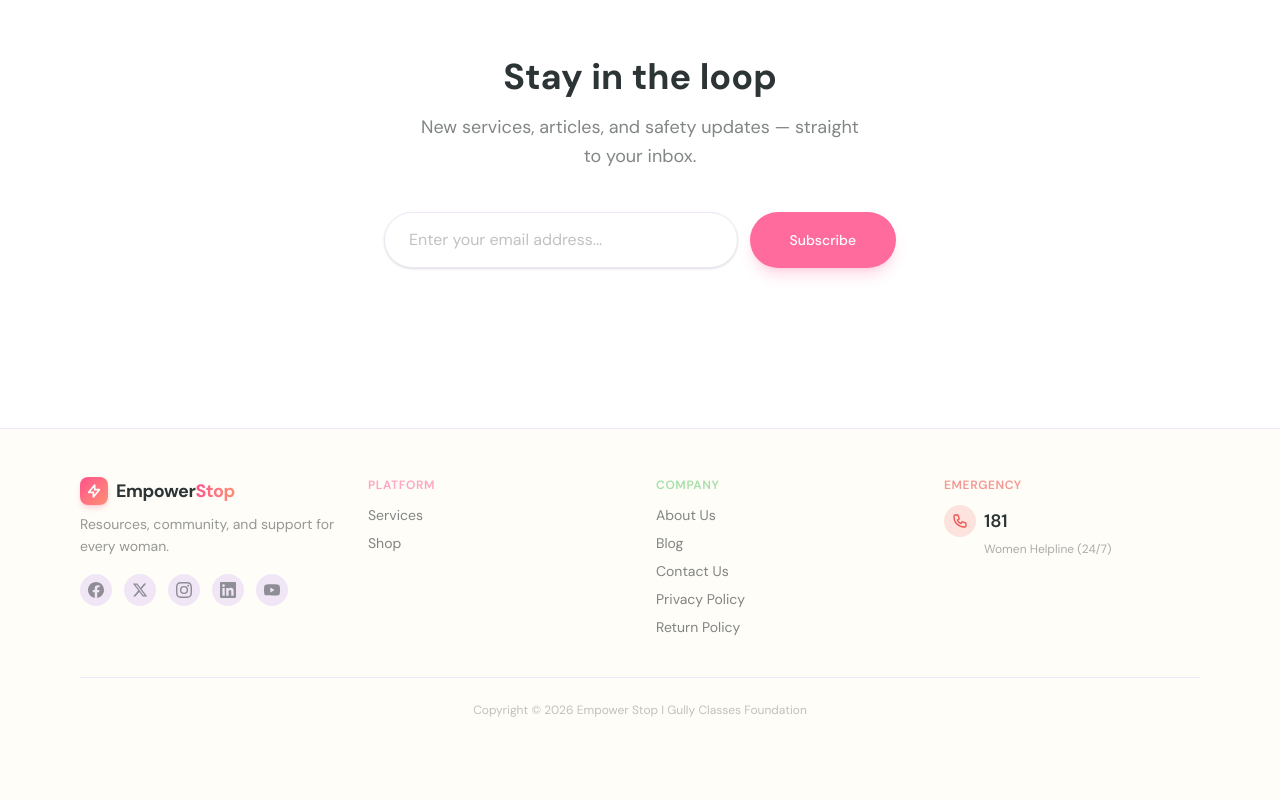
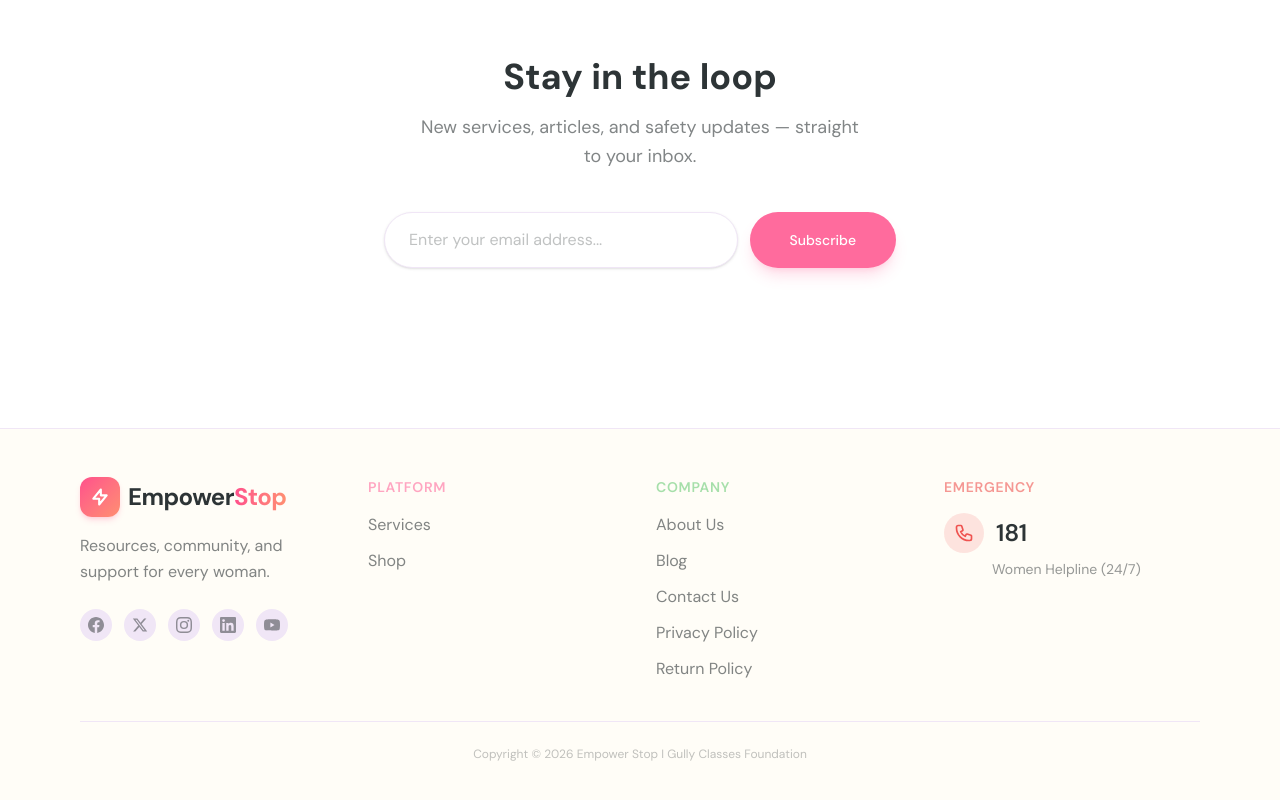
Before and after one commit to Sameera-13/empower-, a React (Vite) app in the folder client/: page / in a window 1280 px wide. Shown: the part 4275-5075 px from the top of the page. Before the commit the page ends 5041 px from the top, so only its background shows below. Built offline with nearby package versions, Linux system fonts and the light colour scheme; no server answers.

Commit message:
Increase font sizes globally across forms, Contact, About, Services, and Footer for better readability

```diff
--- a/client/src/components/common/Input.jsx
+++ b/client/src/components/common/Input.jsx
@@ -4,13 +4,13 @@ const Input = forwardRef(({ label, error, className = '', ...props }, ref) => {
   return (
     <div className={`w-full ${className}`}>
       {label && (
-        <label className="block text-sm font-medium text-[#2D3436] mb-1.5">
+        <label className="block text-base font-medium text-[#2D3436] mb-2">
           {label}
         </label>
       )}
       <input
         ref={ref}
-        className={`w-full h-10 px-3 rounded-xl border text-sm text-[#2D3436] bg-white placeholder:text-[#B2BEC3] transition-all duration-200 outline-none
+        className={`w-full h-12 px-4 rounded-xl border text-base text-[#2D3436] bg-[#FAFAFA] focus:bg-white placeholder:text-[#B2BEC3] transition-all duration-200 outline-none
           ${error
             ? 'border-[#EF5350] focus:ring-2 focus:ring-[#EF5350]/20 focus:shadow-lg focus:shadow-[#EF5350]/10'
             : 'border-[#F0E6F6] focus:border-[#FF6B9D] focus:ring-2 focus:ring-[#FF6B9D]/15 focus:shadow-lg focus:shadow-[#FF6B9D]/8'}
--- a/client/src/components/common/Textarea.jsx
+++ b/client/src/components/common/Textarea.jsx
@@ -3,12 +3,12 @@ import { forwardRef } from 'react';
 const Textarea = forwardRef(({ label, error, maxLength, value = '', className = '', ...props }, ref) => {
   return (
     <div className={`w-full ${className}`}>
-      {label && <label className="block text-sm font-medium text-[#2D3436]/80 mb-1.5">{label}</label>}
+      {label && <label className="block text-base font-medium text-[#2D3436]/80 mb-2">{label}</label>}
       <textarea
         ref={ref}
         value={value}
         maxLength={maxLength}
-        className={`w-full px-3 py-2 rounded-lg border text-sm text-[#2D3436] bg-[#FFFFFF] placeholder:text-[#2D3436]/30 transition-colors duration-150 outline-none resize-y min-h-[80px]
+        className={`w-full px-4 py-3 rounded-xl border text-base text-[#2D3436] bg-[#FAFAFA] focus:bg-white placeholder:text-[#2D3436]/30 transition-colors duration-150 outline-none resize-y min-h-[120px]
           ${error ? 'border-[#EF5350] focus:ring-2 focus:ring-[#EF5350]/20' : 'border-[#F0E6F6] focus:border-[#FF6B9D] focus:ring-2 focus:ring-[#FF6B9D]/20'}
         `}
         {...props}
--- a/client/src/components/layout/Footer.jsx
+++ b/client/src/components/layout/Footer.jsx
@@ -7,16 +7,16 @@ export default function Footer() {
         <div className="grid grid-cols-2 md:grid-cols-4 gap-8">
           <div className="col-span-2 md:col-span-1">
               <div className="flex items-center gap-2 mb-2">
-                <div className="w-7 h-7 rounded-lg bg-gradient-to-br from-[#ff4f8b] to-[#FF8E71] text-white flex items-center justify-center shadow-md shadow-[#ff4f8b]/20">
-                  <svg className="w-4 h-4" fill="none" viewBox="0 0 24 24" stroke="currentColor" strokeWidth={2.5}>
+                <div className="w-10 h-10 rounded-xl bg-gradient-to-br from-[#ff4f8b] to-[#FF8E71] text-white flex items-center justify-center shadow-md shadow-[#ff4f8b]/20">
+                  <svg className="w-5 h-5" fill="none" viewBox="0 0 24 24" stroke="currentColor" strokeWidth={2.5}>
                     <path strokeLinecap="round" strokeLinejoin="round" d="M13 10V3L4 14h7v7l9-11h-7z" />
                   </svg>
                 </div>
-                <h3 className="font-display text-lg tracking-tight font-bold text-[#2D3436]">
+                <h3 className="font-display text-2xl tracking-tight font-bold text-[#2D3436]">
                   Empower<span className="text-transparent bg-clip-text bg-gradient-to-r from-[#ff4f8b] to-[#FF8E71]">Stop</span>
                 </h3>
               </div>
-            <p className="text-sm text-[#2D3436]/50 leading-relaxed mb-4">
+            <p className="text-base text-[#2D3436]/60 leading-relaxed mb-6 mt-4">
               Resources, community, and support for every woman.
             </p>
             <div className="flex items-center gap-3">
@@ -39,35 +39,35 @@ export default function Footer() {
           </div>
 
           <div>
-            <h4 className="text-xs font-semibold uppercase tracking-wider text-[#FF6B9D]/60 mb-3">Platform</h4>
-            <div className="flex flex-col gap-2">
-              <Link to="/services" className="text-sm text-[#2D3436]/60 hover:text-[#ff4f8b] transition-colors">Services</Link>
-              <Link to="/shop" className="text-sm text-[#2D3436]/60 hover:text-[#FF6B9D] transition-colors">Shop</Link>
+            <h4 className="text-sm font-semibold uppercase tracking-wider text-[#FF6B9D]/60 mb-4">Platform</h4>
+            <div className="flex flex-col gap-3">
+              <Link to="/services" className="text-base text-[#2D3436]/60 hover:text-[#ff4f8b] transition-colors">Services</Link>
+              <Link to="/shop" className="text-base text-[#2D3436]/60 hover:text-[#FF6B9D] transition-colors">Shop</Link>
             </div>
           </div>
 
           <div>
-            <h4 className="text-xs font-semibold uppercase tracking-wider text-[#6BCB77]/60 mb-3">Company</h4>
-            <div className="flex flex-col gap-2">
-              <Link to="/about" className="text-sm text-[#2D3436]/60 hover:text-[#FF6B9D] transition-colors">About Us</Link>
-              <Link to="/blog" className="text-sm text-[#2D3436]/60 hover:text-[#6BCB77] transition-colors">Blog</Link>
-              <Link to="/contact" className="text-sm text-[#2D3436]/60 hover:text-[#2D3436] transition-colors">Contact Us</Link>
-              <Link to="/privacy-policy" className="text-sm text-[#2D3436]/60 hover:text-[#FF6B9D] transition-colors">Privacy Policy</Link>
-              <Link to="/return-policy" className="text-sm text-[#2D3436]/60 hover:text-[#6BCB77] transition-colors">Return Policy</Link>
+            <h4 className="text-sm font-semibold uppercase tracking-wider text-[#6BCB77]/60 mb-4">Company</h4>
+            <div className="flex flex-col gap-3">
+              <Link to="/about" className="text-base text-[#2D3436]/60 hover:text-[#FF6B9D] transition-colors">About Us</Link>
+              <Link to="/blog" className="text-base text-[#2D3436]/60 hover:text-[#6BCB77] transition-colors">Blog</Link>
+              <Link to="/contact" className="text-base text-[#2D3436]/60 hover:text-[#2D3436] transition-colors">Contact Us</Link>
+              <Link to="/privacy-policy" className="text-base text-[#2D3436]/60 hover:text-[#FF6B9D] transition-colors">Privacy Policy</Link>
+              <Link to="/return-policy" className="text-base text-[#2D3436]/60 hover:text-[#6BCB77] transition-colors">Return Policy</Link>
             </div>
           </div>
 
           <div>
-            <h4 className="text-xs font-semibold uppercase tracking-wider text-[#EF5350]/60 mb-3">Emergency</h4>
-            <a href="tel:181" className="inline-flex items-center gap-2 text-[#2D3436] font-semibold text-lg">
-              <span className="w-8 h-8 rounded-full bg-[#EF5350]/15 flex items-center justify-center shrink-0">
-                <svg className="w-4 h-4 text-[#EF5350]" fill="none" viewBox="0 0 24 24" stroke="currentColor" strokeWidth={2}>
+            <h4 className="text-sm font-semibold uppercase tracking-wider text-[#EF5350]/60 mb-4">Emergency</h4>
+            <a href="tel:181" className="inline-flex items-center gap-3 text-[#2D3436] font-semibold text-2xl">
+              <span className="w-10 h-10 rounded-full bg-[#EF5350]/15 flex items-center justify-center shrink-0">
+                <svg className="w-5 h-5 text-[#EF5350]" fill="none" viewBox="0 0 24 24" stroke="currentColor" strokeWidth={2}>
                   <path strokeLinecap="round" strokeLinejoin="round" d="M3 5a2 2 0 012-2h3.28a1 1 0 01.948.684l1.498 4.493a1 1 0 01-.502 1.21l-2.257 1.13a11.042 11.042 0 005.516 5.516l1.13-2.257a1 1 0 011.21-.502l4.493 1.498a1 1 0 01.684.949V19a2 2 0 01-2 2h-1C9.716 21 3 14.284 3 6V5z" />
                 </svg>
               </span>
               181
             </a>
-            <p className="text-xs text-[#2D3436]/40 mt-1 ml-10">Women Helpline (24/7)</p>
+            <p className="text-sm text-[#2D3436]/50 mt-1.5 ml-12">Women Helpline (24/7)</p>
           </div>
         </div>
 
```
Also changed, not shown: client/src/pages/About.jsx (+19 -19 lines), client/src/pages/Contact.jsx (+15 -15 lines), client/src/pages/Services.jsx (+16 -16 lines).
